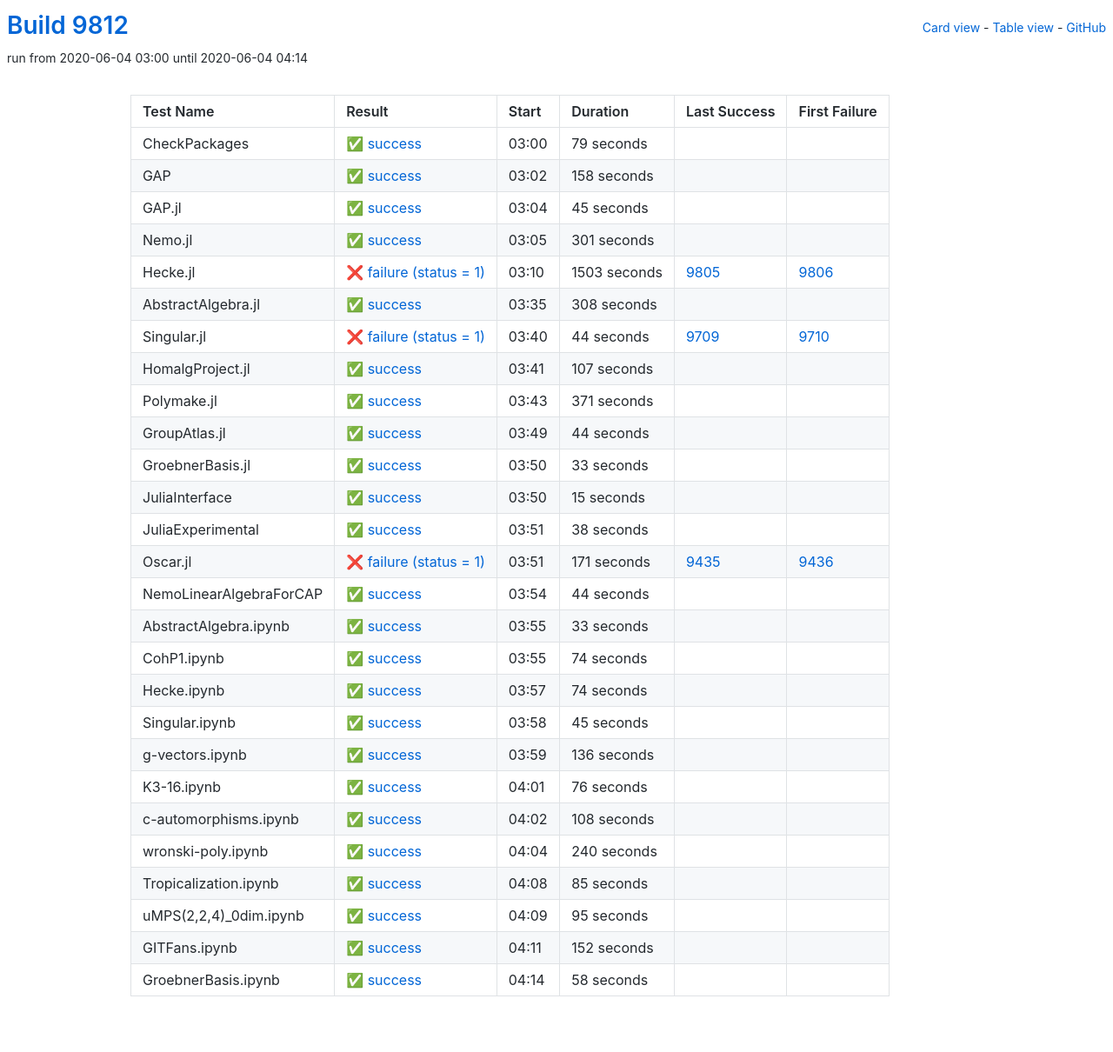
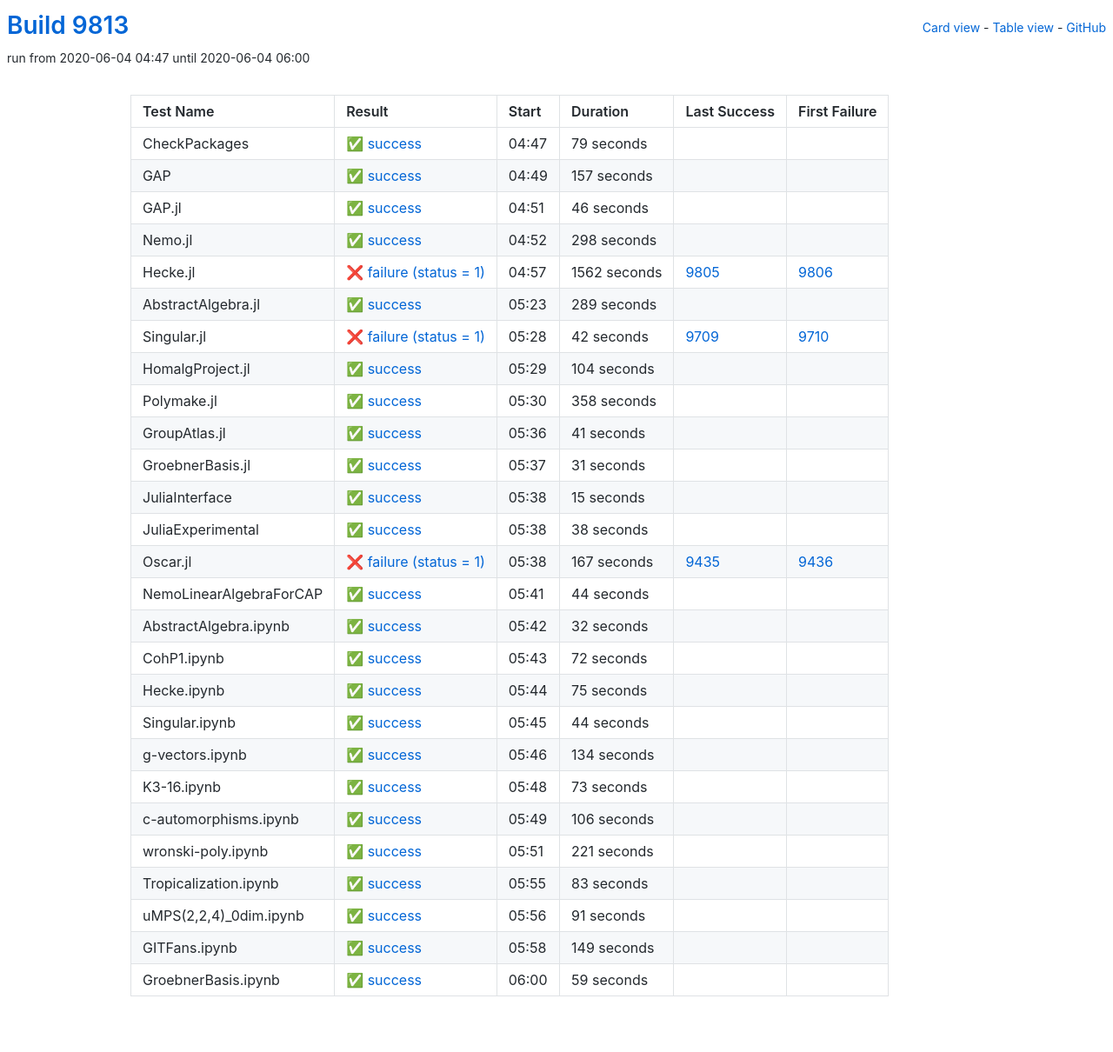
Before and after one commit to oscar-system/oscar-ci-status, a Jekyll site: the page built from table.html, in a window 1280 px wide. Shown: the whole page at 87% size. Built offline with Jekyll 4.4.1, drawn with Linux system fonts in a browser that asks for light colours.

Commit message:
Build 9813

```diff
--- a/_data/ci.yml
+++ b/_data/ci.yml
@@ -1,5 +1,5 @@
-build: 9812
-build_url: https://oscarci.mathematik.uni-kl.de/job/oscar/9812/
+build: 9813
+build_url: https://oscarci.mathematik.uni-kl.de/job/oscar/9813/
 job: oscar
 tests:
 - duration: 79
@@ -9,129 +9,129 @@
   id: checkpackages
   last_success: false
   last_success_url: null
-  log: https://oscarci.mathematik.uni-kl.de/job/oscar/9812/artifact/logs/build-9812/CheckPackages.log
+  log: https://oscarci.mathematik.uni-kl.de/job/oscar/9813/artifact/logs/build-9813/CheckPackages.log
   name: CheckPackages
-  start: 2020-06-04 03:00
+  start: 2020-06-04 04:47
   status: success
   success: true
-- duration: 158
+- duration: 157
   exitcode: 0
   first_failure: false
   first_failure_url: null
   id: gap
   last_success: false
   last_success_url: null
-  log: https://oscarci.mathematik.uni-kl.de/job/oscar/9812/artifact/logs/build-9812/GAP.log
+  log: https://oscarci.mathematik.uni-kl.de/job/oscar/9813/artifact/logs/build-9813/GAP.log
   name: GAP
-  start: 2020-06-04 03:02
+  start: 2020-06-04 04:49
   status: success
   success: true
-- duration: 45
+- duration: 46
   exitcode: 0
   first_failure: false
   first_failure_url: null
   id: gap-jl
   last_success: false
   last_success_url: null
-  log: https://oscarci.mathematik.uni-kl.de/job/oscar/9812/artifact/logs/build-9812/GAP.jl.log
+  log: https://oscarci.mathematik.uni-kl.de/job/oscar/9813/artifact/logs/build-9813/GAP.jl.log
   name: GAP.jl
-  start: 2020-06-04 03:04
+  start: 2020-06-04 04:51
   status: success
   success: true
-- duration: 301
+- duration: 298
   exitcode: 0
   first_failure: false
   first_failure_url: null
   id: nemo-jl
   last_success: false
   last_success_url: null
-  log: https://oscarci.mathematik.uni-kl.de/job/oscar/9812/artifact/logs/build-9812/Nemo.jl.log
+  log: https://oscarci.mathematik.uni-kl.de/job/oscar/9813/artifact/logs/build-9813/Nemo.jl.log
   name: Nemo.jl
-  start: 2020-06-04 03:05
+  start: 2020-06-04 04:52
   status: success
   success: true
-- duration: 1503
+- duration: 1562
   exitcode: 1
   first_failure: 9806
   first_failure_url: https://oscarci.mathematik.uni-kl.de/job/oscar/9806/
   id: hecke-jl
   last_success: 9805
   last_success_url: https://oscarci.mathematik.uni-kl.de/job/oscar/9805/
-  log: https://oscarci.mathematik.uni-kl.de/job/oscar/9812/artifact/logs/build-9812/Hecke.jl.log
+  log: https://oscarci.mathematik.uni-kl.de/job/oscar/9813/artifact/logs/build-9813/Hecke.jl.log
   name: Hecke.jl
-  start: 2020-06-04 03:10
+  start: 2020-06-04 04:57
   status: failure
   success: false
-- duration: 308
+- duration: 289
   exitcode: 0
   first_failure: false
   first_failure_url: null
   id: abstractalgebra-jl
   last_success: false
   last_success_url: null
-  log: https://oscarci.mathematik.uni-kl.de/job/oscar/9812/artifact/logs/build-9812/AbstractAlgebra.jl.log
+  log: https://oscarci.mathematik.uni-kl.de/job/oscar/9813/artifact/logs/build-9813/AbstractAlgebra.jl.log
   name: AbstractAlgebra.jl
-  start: 2020-06-04 03:35
+  start: 2020-06-04 05:23
   status: success
   success: true
-- duration: 44
+- duration: 42
   exitcode: 1
   first_failure: 9710
   first_failure_url: https://oscarci.mathematik.uni-kl.de/job/oscar/9710/
   id: singular-jl
   last_success: 9709
   last_success_url: https://oscarci.mathematik.uni-kl.de/job/oscar/9709/
-  log: https://oscarci.mathematik.uni-kl.de/job/oscar/9812/artifact/logs/build-9812/Singular.jl.log
+  log: https://oscarci.mathematik.uni-kl.de/job/oscar/9813/artifact/logs/build-9813/Singular.jl.log
   name: Singular.jl
-  start: 2020-06-04 03:40
+  start: 2020-06-04 05:28
   status: failure
   success: false
-- duration: 107
+- duration: 104
   exitcode: 0
   first_failure: false
   first_failure_url: null
   id: homalgproject-jl
   last_success: false
   last_success_url: null
-  log: https://oscarci.mathematik.uni-kl.de/job/oscar/9812/artifact/logs/build-9812/HomalgProject.jl.log
+  log: https://oscarci.mathematik.uni-kl.de/job/oscar/9813/artifact/logs/build-9813/HomalgProject.jl.log
   name: HomalgProject.jl
-  start: 2020-06-04 03:41
+  start: 2020-06-04 05:29
   status: success
   success: true
-- duration: 371
+- duration: 358
   exitcode: 0
   first_failure: false
   first_failure_url: null
   id: polymake-jl
   last_success: false
   last_success_url: null
-  log: https://oscarci.mathematik.uni-kl.de/job/oscar/9812/artifact/logs/build-9812/Polymake.jl.log
+  log: https://oscarci.mathematik.uni-kl.de/job/oscar/9813/artifact/logs/build-9813/Polymake.jl.log
   name: Polymake.jl
-  start: 2020-06-04 03:43
+  start: 2020-06-04 05:30
   status: success
   success: true
-- duration: 44
+- duration: 41
   exitcode: 0
   first_failure: false
   first_failure_url: null
   id: groupatlas-jl
   last_success: false
   last_success_url: null
-  log: https://oscarci.mathematik.uni-kl.de/job/oscar/9812/artifact/logs/build-9812/GroupAtlas.jl.log
+  log: https://oscarci.mathematik.uni-kl.de/job/oscar/9813/artifact/logs/build-9813/GroupAtlas.jl.log
   name: GroupAtlas.jl
-  start: 2020-06-04 03:49
+  start: 2020-06-04 05:36
   status: success
   success: true
-- duration: 33
+- duration: 31
   exitcode: 0
   first_failure: false
   first_failure_url: null
   id: groebnerbasis-jl
   last_success: false
   last_success_url: null
-  log: https://oscarci.mathematik.uni-kl.de/job/oscar/9812/artifact/logs/build-9812/GroebnerBasis.jl.log
+  log: https://oscarci.mathematik.uni-kl.de/job/oscar/9813/artifact/logs/build-9813/GroebnerBasis.jl.log
   name: GroebnerBasis.jl
-  start: 2020-06-04 03:50
+  start: 2020-06-04 05:37
   status: success
   success: true
 - duration: 15
@@ -141,9 +141,9 @@
   id: juliainterface
   last_success: false
   last_success_url: null
-  log: https://oscarci.mathematik.uni-kl.de/job/oscar/9812/artifact/logs/build-9812/JuliaInterface.log
+  log: https://oscarci.mathematik.uni-kl.de/job/oscar/9813/artifact/logs/build-9813/JuliaInterface.log
   name: JuliaInterface
-  start: 2020-06-04 03:50
+  start: 2020-06-04 05:38
   status: success
   success: true
 - duration: 38
@@ -153,21 +153,21 @@
   id: juliaexperimental
   last_success: false
   last_success_url: null
-  log: https://oscarci.mathematik.uni-kl.de/job/oscar/9812/artifact/logs/build-9812/JuliaExperimental.log
+  log: https://oscarci.mathematik.uni-kl.de/job/oscar/9813/artifact/logs/build-9813/JuliaExperimental.log
   name: JuliaExperimental
-  start: 2020-06-04 03:51
+  start: 2020-06-04 05:38
   status: success
   success: true
-- duration: 171
+- duration: 167
   exitcode: 1
   first_failure: 9436
   first_failure_url: https://oscarci.mathematik.uni-kl.de/job/oscar/9436/
   id: oscar-jl
   last_success: 9435
   last_success_url: https://oscarci.mathematik.uni-kl.de/job/oscar/9435/
-  log: https://oscarci.mathematik.uni-kl.de/job/oscar/9812/artifact/logs/build-9812/Oscar.jl.log
+  log: https://oscarci.mathematik.uni-kl.de/job/oscar/9813/artifact/logs/build-9813/Oscar.jl.log
   name: Oscar.jl
-  start: 2020-06-04 03:51
+  start: 2020-06-04 05:38
   status: failure
   success: false
 - duration: 44
@@ -177,152 +177,152 @@
   id: nemolinearalgebraforcap
   last_success: false
   last_success_url: null
-  log: https://oscarci.mathematik.uni-kl.de/job/oscar/9812/artifact/logs/build-9812/NemoLinearAlgebraForCAP.log
+  log: https://oscarci.mathematik.uni-kl.de/job/oscar/9813/artifact/logs/build-9813/NemoLinearAlgebraForCAP.log
   name: NemoLinearAlgebraForCAP
-  start: 2020-06-04 03:54
+  start: 2020-06-04 05:41
   status: success
   success: true
-- duration: 33
+- duration: 32
   exitcode: 0
   first_failure: false
   first_failure_url: null
   id: abstractalgebra-ipynb
   last_success: false
   last_success_url: null
-  log: https://oscarci.mathematik.uni-kl.de/job/oscar/9812/artifact/logs/build-9812/AbstractAlgebra.ipynb.log
+  log: https://oscarci.mathematik.uni-kl.de/job/oscar/9813/artifact/logs/build-9813/AbstractAlgebra.ipynb.log
   name: AbstractAlgebra.ipynb
-  start: 2020-06-04 03:55
+  start: 2020-06-04 05:42
   status: success
   success: true
-- duration: 74
+- duration: 72
   exitcode: 0
   first_failure: false
   first_failure_url: null
   id: cohp1-ipynb
   last_success: false
   last_success_url: null
-  log: https://oscarci.mathematik.uni-kl.de/job/oscar/9812/artifact/logs/build-9812/CohP1.ipynb.log
+  log: https://oscarci.mathematik.uni-kl.de/job/oscar/9813/artifact/logs/build-9813/CohP1.ipynb.log
   name: CohP1.ipynb
-  start: 2020-06-04 03:55
+  start: 2020-06-04 05:43
   status: success
   success: true
-- duration: 74
+- duration: 75
   exitcode: 0
   first_failure: false
   first_failure_url: null
   id: hecke-ipynb
   last_success: false
   last_success_url: null
-  log: https://oscarci.mathematik.uni-kl.de/job/oscar/9812/artifact/logs/build-9812/Hecke.ipynb.log
+  log: https://oscarci.mathematik.uni-kl.de/job/oscar/9813/artifact/logs/build-9813/Hecke.ipynb.log
   name: Hecke.ipynb
-  start: 2020-06-04 03:57
+  start: 2020-06-04 05:44
   status: success
   success: true
-- duration: 45
+- duration: 44
   exitcode: 0
   first_failure: false
   first_failure_url: null
   id: singular-ipynb
   last_success: false
   last_success_url: null
-  log: https://oscarci.mathematik.uni-kl.de/job/oscar/9812/artifact/logs/build-9812/Singular.ipynb.log
+  log: https://oscarci.mathematik.uni-kl.de/job/oscar/9813/artifact/logs/build-9813/Singular.ipynb.log
   name: Singular.ipynb
-  start: 2020-06-04 03:58
+  start: 2020-06-04 05:45
   status: success
   success: true
-- duration: 136
+- duration: 134
   exitcode: 0
   first_failure: false
   first_failure_url: null
   id: g-vectors-ipynb
   last_success: false
   last_success_url: null
-  log: https://oscarci.mathematik.uni-kl.de/job/oscar/9812/artifact/logs/build-9812/g-vectors.ipynb.log
+  log: https://oscarci.mathematik.uni-kl.de/job/oscar/9813/artifact/logs/build-9813/g-vectors.ipynb.log
   name: g-vectors.ipynb
-  start: 2020-06-04 03:59
+  start: 2020-06-04 05:46
   status: success
   success: true
-- duration: 76
+- duration: 73
   exitcode: 0
   first_failure: false
   first_failure_url: null
   id: k3-16-ipynb
   last_success: false
   last_success_url: null
-  log: https://oscarci.mathematik.uni-kl.de/job/oscar/9812/artifact/logs/build-9812/K3-16.ipynb.log
+  log: https://oscarci.mathematik.uni-kl.de/job/oscar/9813/artifact/logs/build-9813/K3-16.ipynb.log
   name: K3-16.ipynb
-  start: 2020-06-04 04:01
+  start: 2020-06-04 05:48
   status: success
   success: true
-- duration: 108
+- duration: 106
   exitcode: 0
   first_failure: false
   first_failure_url: null
   id: c-automorphisms-ipynb
   last_success: false
   last_success_url: null
-  log: https://oscarci.mathematik.uni-kl.de/job/oscar/9812/artifact/logs/build-9812/c-automorphisms.ipynb.log
+  log: https://oscarci.mathematik.uni-kl.de/job/oscar/9813/artifact/logs/build-9813/c-automorphisms.ipynb.log
   name: c-automorphisms.ipynb
-  start: 2020-06-04 04:02
+  start: 2020-06-04 05:49
   status: success
   success: true
-- duration: 240
+- duration: 221
   exitcode: 0
   first_failure: false
   first_failure_url: null
   id: wronski-poly-ipynb
   last_success: false
   last_success_url: null
-  log: https://oscarci.mathematik.uni-kl.de/job/oscar/9812/artifact/logs/build-9812/wronski-poly.ipynb.log
+  log: https://oscarci.mathematik.uni-kl.de/job/oscar/9813/artifact/logs/build-9813/wronski-poly.ipynb.log
   name: wronski-poly.ipynb
-  start: 2020-06-04 04:04
+  start: 2020-06-04 05:51
   status: success
   success: true
-- duration: 85
+- duration: 83
   exitcode: 0
   first_failure: false
   first_failure_url: null
   id: tropicalization-ipynb
   last_success: false
   last_success_url: null
-  log: https://oscarci.mathematik.uni-kl.de/job/oscar/9812/artifact/logs/build-9812/Tropicalization.ipynb.log
+  log: https://oscarci.mathematik.uni-kl.de/job/oscar/9813/artifact/logs/build-9813/Tropicalization.ipynb.log
   name: Tropicalization.ipynb
-  start: 2020-06-04 04:08
+  start: 2020-06-04 05:55
   status: success
   success: true
-- duration: 95
+- duration: 91
   exitcode: 0
   first_failure: false
   first_failure_url: null
   id: umps-2-2-4-0dim-ipynb
   last_success: false
   last_success_url: null
-  log: https://oscarci.mathematik.uni-kl.de/job/oscar/9812/artifact/logs/build-9812/uMPS-2-2-4-_0dim.ipynb.log
+  log: https://oscarci.mathematik.uni-kl.de/job/oscar/9813/artifact/logs/build-9813/uMPS-2-2-4-_0dim.ipynb.log
   name: uMPS(2,2,4)_0dim.ipynb
-  start: 2020-06-04 04:09
+  start: 2020-06-04 05:56
   status: success
   success: true
-- duration: 152
+- duration: 149
   exitcode: 0
   first_failure: false
   first_failure_url: null
   id: gitfans-ipynb
   last_success: false
   last_success_url: null
-  log: https://oscarci.mathematik.uni-kl.de/job/oscar/9812/artifact/logs/build-9812/GITFans.ipynb.log
+  log: https://oscarci.mathematik.uni-kl.de/job/oscar/9813/artifact/logs/build-9813/GITFans.ipynb.log
   name: GITFans.ipynb
-  start: 2020-06-04 04:11
+  start: 2020-06-04 05:58
   status: success
   success: true
-- duration: 58
+- duration: 59
   exitcode: 0
   first_failure: false
   first_failure_url: null
   id: groebnerbasis-ipynb
   last_success: false
   last_success_url: null
-  log: https://oscarci.mathematik.uni-kl.de/job/oscar/9812/artifact/logs/build-9812/GroebnerBasis.ipynb.log
+  log: https://oscarci.mathematik.uni-kl.de/job/oscar/9813/artifact/logs/build-9813/GroebnerBasis.ipynb.log
   name: GroebnerBasis.ipynb
-  start: 2020-06-04 04:14
+  start: 2020-06-04 06:00
   status: success
   success: true
```
Also changed, not shown: README.md.
